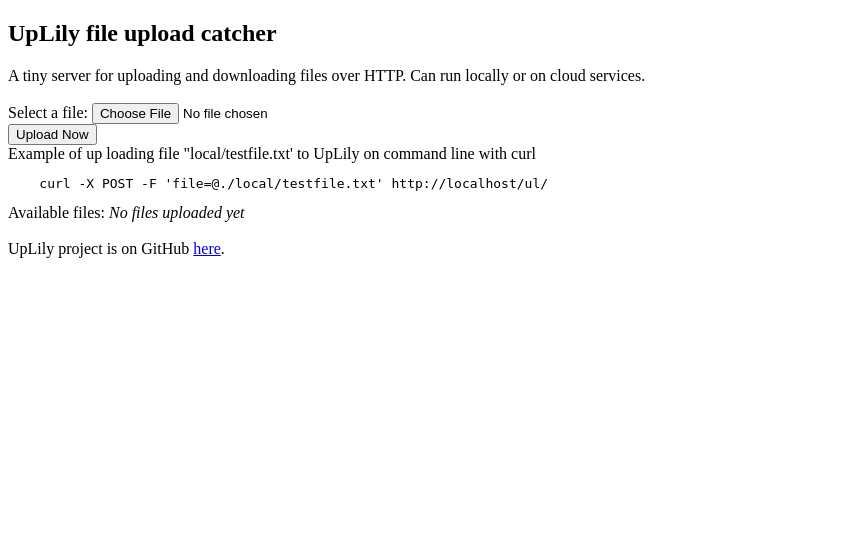
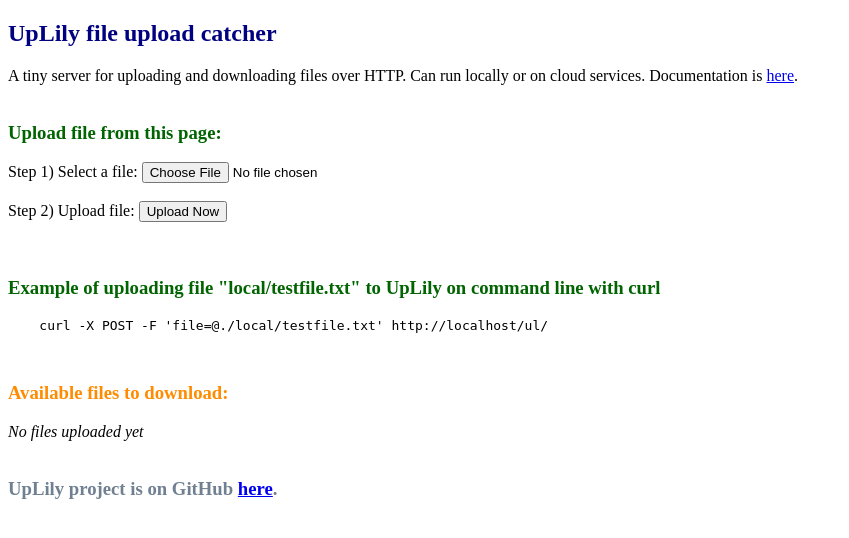
Before and after one commit to rdpickard/uplily, a Flask app: page / in a window 1280 px wide. Shown: the top 538 px of the page, without its empty margins (0-849 px from the left). Run offline with Flask 2, Linux system fonts and the light colour scheme.

Commit message:
added quality of life redirect for web browser uploads. Tweaked index page formating

```diff
--- a/application.py
+++ b/application.py
@@ -59,7 +59,11 @@
                                     "file_size_in_bytes": os.stat(os.path.join(save_url.path, filename)).st_size}
     else:
         return "Can't save file. Uploads scheme [{}] unsupported".format(save_url.scheme)
-    return "OK"
+
+    if flask.request.args.get("browser_upload", False):
+        return flask.redirect("/", code=302)
+    else:
+        return "OK"
 
 
 @application.route('/')
--- a/templates/index.jinja2
+++ b/templates/index.jinja2
@@ -1,27 +1,34 @@
 <!doctype html>
 <head><title>UpLily</title></head>
-<h2>UpLily file upload catcher</h2>
+<h2 style="color: navy">UpLily file upload catcher</h2>
 
-A tiny server for uploading and downloading files over HTTP. Can run locally or on cloud services.<br>
+A tiny server for uploading and downloading files over HTTP. Can run locally or on cloud services. Documentation is <a href="/docs/">here</a>. <br>
 <br>
 
-<form action="/ul/"
+<h3 style="color: darkgreen">Upload file from this page:</h3>
+<form action="/ul/?browser_upload=True"
       method="post"
       enctype="multipart/form-data">
-    Select a file: <input type="file" name="file"/><br>
-    <input type="submit" value="Upload Now">
+    Step 1) Select a file: <input type="file" name="file" />
+    <br>
+    <br>
+    Step 2) Upload file: <input type="submit" value="Upload Now">
 </form>
 
-Example of up loading file "local/testfile.txt' to UpLily on command line with curl
+<br><br>
+
+<h3 style="color: darkgreen">Example of uploading file "local/testfile.txt" to UpLily on command line with curl</h3>
 <pre>
     curl -X POST -F 'file=@./local/testfile.txt' {{ my_server }}ul/
 </pre>
 
-Available files:
+<br>
+
+<h3 style="color: darkorange">Available files to download:</h3>
 
 {% if uploaded_files_list.keys()|length > 0 %}
     {% for key, value in uploaded_files_list.items() %}
-        <li><a href="{{ value["download_url"] }}">{{ key }} ({{ value["locale"] }}) (MD5: {{ value["md5_hash"]}}) (size: {{ value["file_size_in_bytes"] }} Bytes)</a></li>
+        <li><a href="{{ value["download_url"] }}">{{ key }}</a> ({{ value["locale"] }}, size: {{ value["file_size_in_bytes"] }} Bytes, MD5: {{ value["md5_hash"]}})</li>
     {% endfor %}
 {% else %}
     <i>No files uploaded yet</i>
@@ -29,4 +36,4 @@
 
 <br>
 <br>
-UpLily project is on GitHub <a href="https://github.com/rdpickard/uplily">here</a>.
+<h3 style="color: slategrey"> UpLily project is on GitHub <a href="https://github.com/rdpickard/uplily">here</a>.</h3>
```
